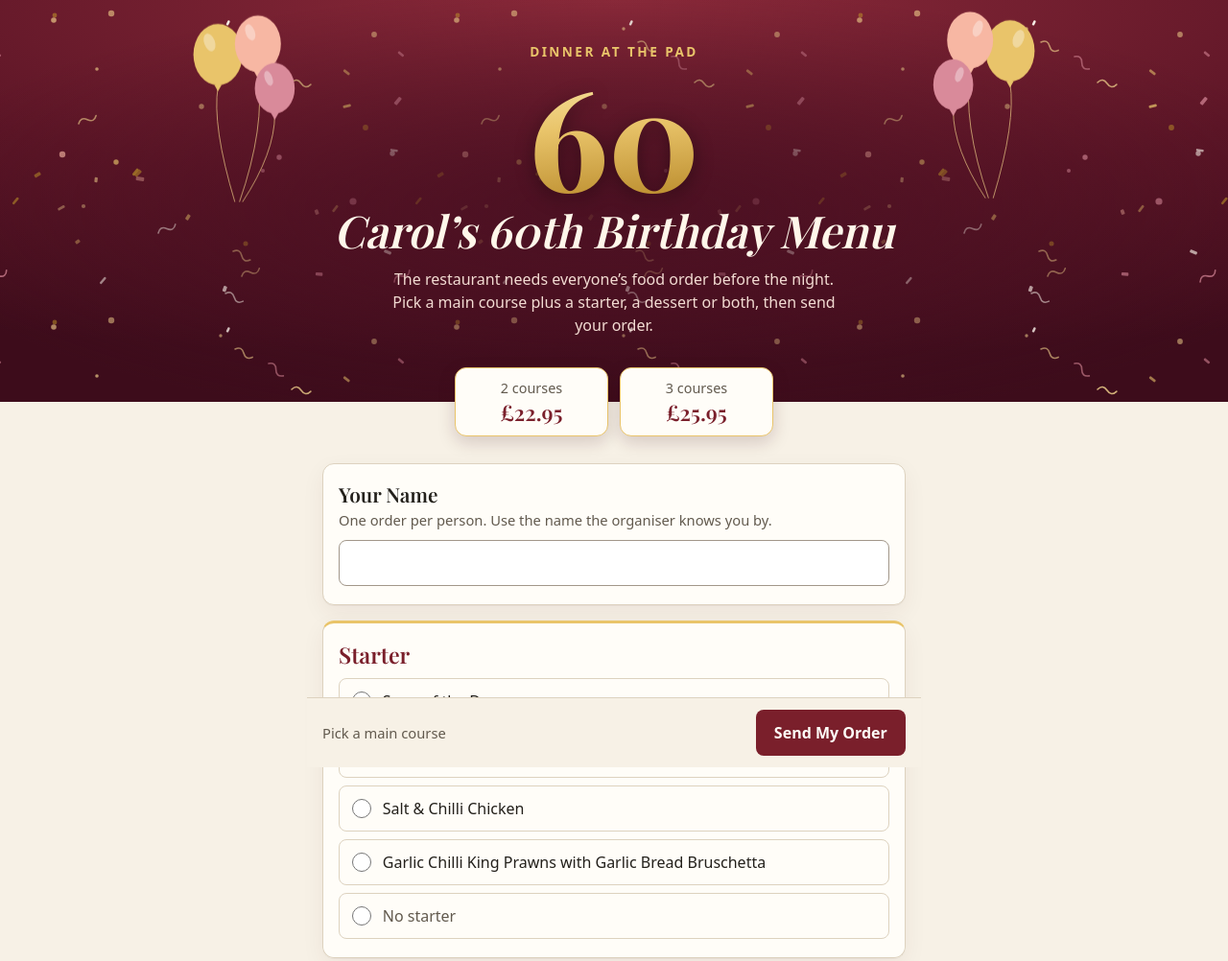
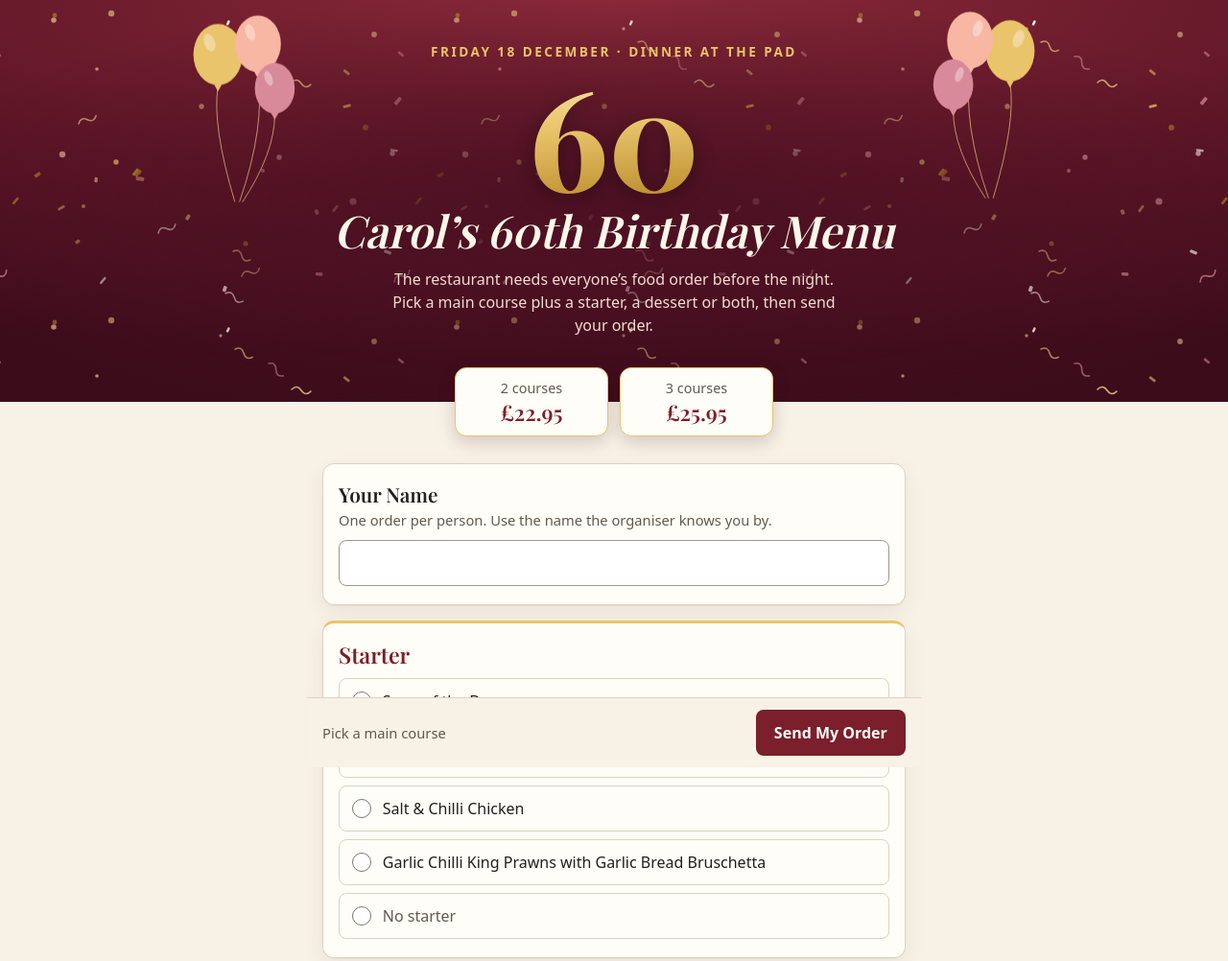
Before and after one commit to OGMAMC/The_Pad, a plain HTML site: page index.html in a window 1280 px wide. Shown: the top 1002 px of the page at 96% size. Drawn offline with nearby package versions, Linux system fonts and the light colour scheme; a web font is replaced by a local one.

Commit message:
Show the date, Friday 18 December, in the header
Co-Authored-By: Claude Fable 5.2 <noreply@anthropic.com>
Claude-Session: https://claude.ai/code/session_01NMVzyuGgXPKiPRx5bKVYqk

```diff
--- a/index.html
+++ b/index.html
@@ -34,7 +34,7 @@
         <ellipse cx="118" cy="98" rx="26" ry="33" fill="#d98a9a"/><path d="M113 130l5 9 5-9z" fill="#d98a9a"/>
         <g fill="#fff" opacity=".35"><ellipse cx="33" cy="38" rx="7" ry="12" transform="rotate(-20 33 38)"/><ellipse cx="86" cy="25" rx="6" ry="11" transform="rotate(-20 86 25)"/><ellipse cx="110" cy="85" rx="5" ry="10" transform="rotate(-20 110 85)"/></g>
       </svg>
-      <p class="eyebrow">Dinner at <span translate="no">The&nbsp;Pad</span></p>
+      <p class="eyebrow">Friday 18&nbsp;December <span aria-hidden="true">·</span> Dinner at <span translate="no">The&nbsp;Pad</span></p>
       <p class="sixty" aria-hidden="true">60</p>
       <h1>Carol’s 60th Birthday Menu</h1>
       <p class="lede">The restaurant needs everyone’s food order before the night. Pick a main course plus a starter, a dessert or both, then send your order.</p>
```
